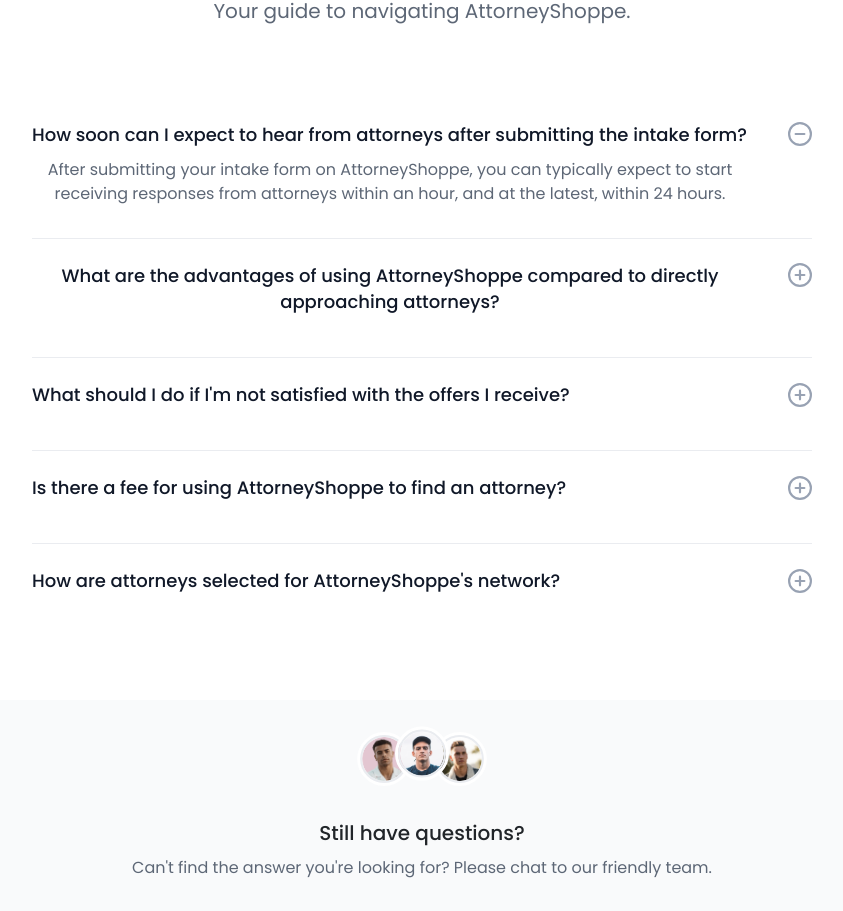
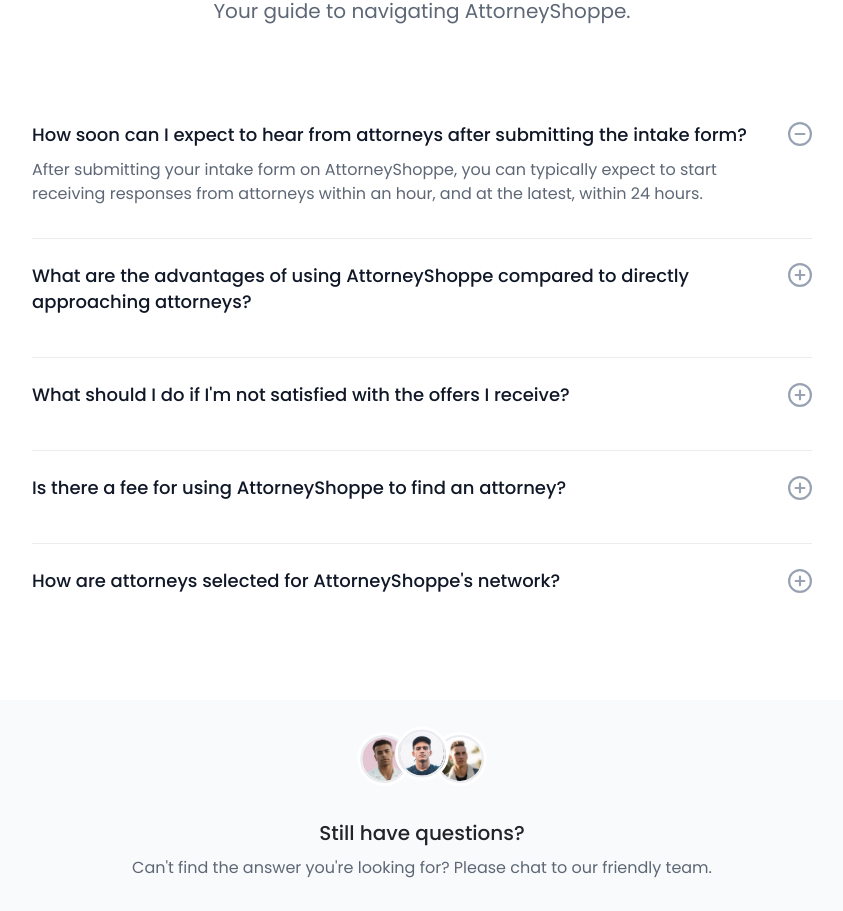
Before and after one commit to shahbaz760/nocred3, a React (Vite) app: page / in a window 1280 px wide. Shown: the part 2838-3749 px from the top of the page, without its empty margins (218-1061 px from the left). Built offline with nearby package versions, Linux system fonts and the light colour scheme.

Commit message:
fix faq in home page

```diff
--- a/src/pages/home/faq/faq.module.scss
+++ b/src/pages/home/faq/faq.module.scss
@@ -24,7 +24,9 @@
         border-top: 1px solid $borderColor;
         background-color: transparent;
         position: relative;
-        text-align: center;
+        @include max($md) {
+          text-align: center;
+        }
         :local {
           .toggleIcon {
             z-index: -2;
--- a/src/pages/home/faq/faq.tsx
+++ b/src/pages/home/faq/faq.tsx
@@ -36,7 +36,8 @@
     },
     {
       heading: "How are attorneys selected for AttorneyShoppe's network?",
-      description: "How are attorneys selected for AttorneyShoppe's network?",
+      description:
+        "Attorneys are selected based on their legal expertise, experience, client reviews, and adherence to our platform's quality standards.",
     },
   ];
   return (
```
